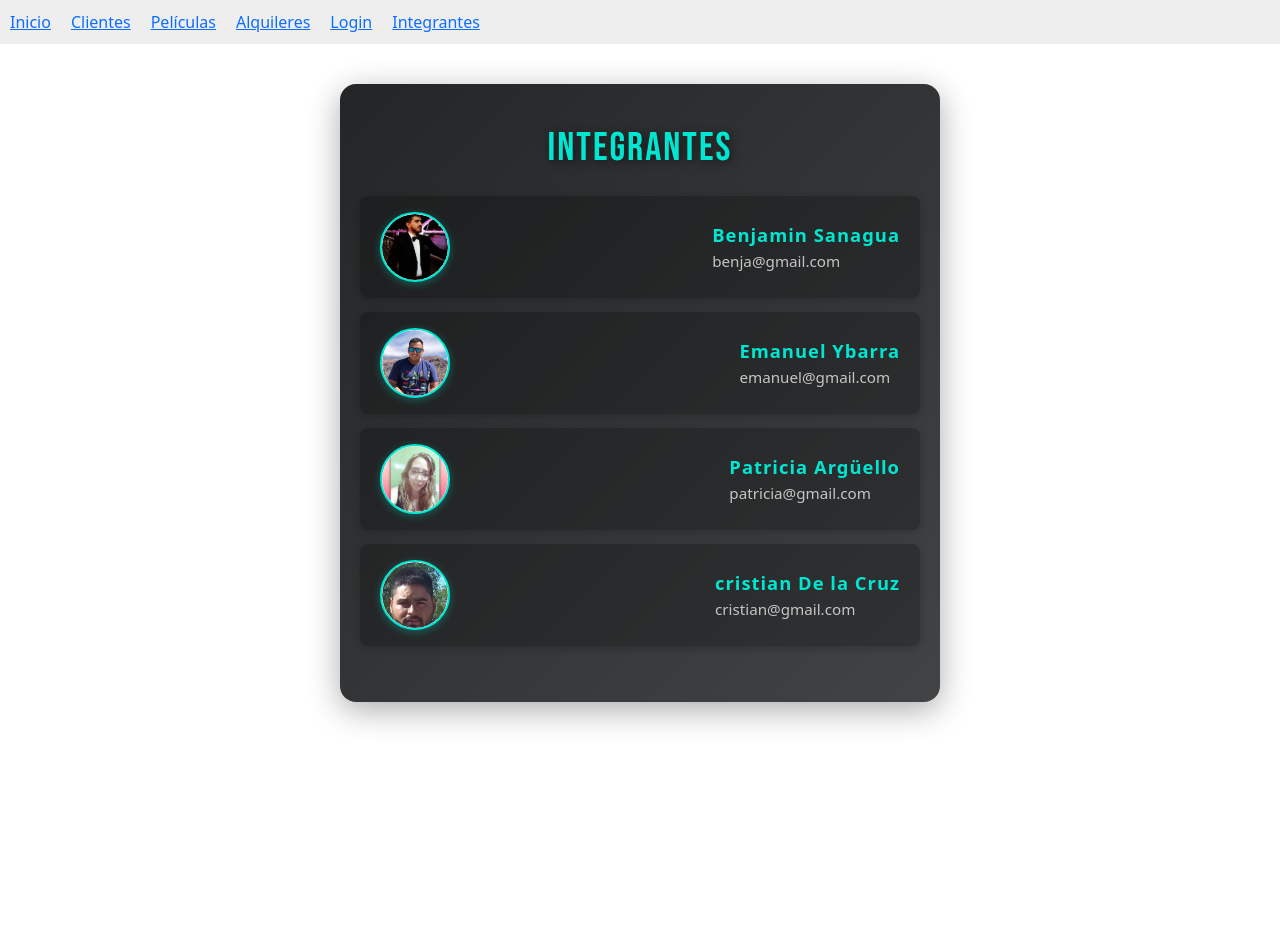
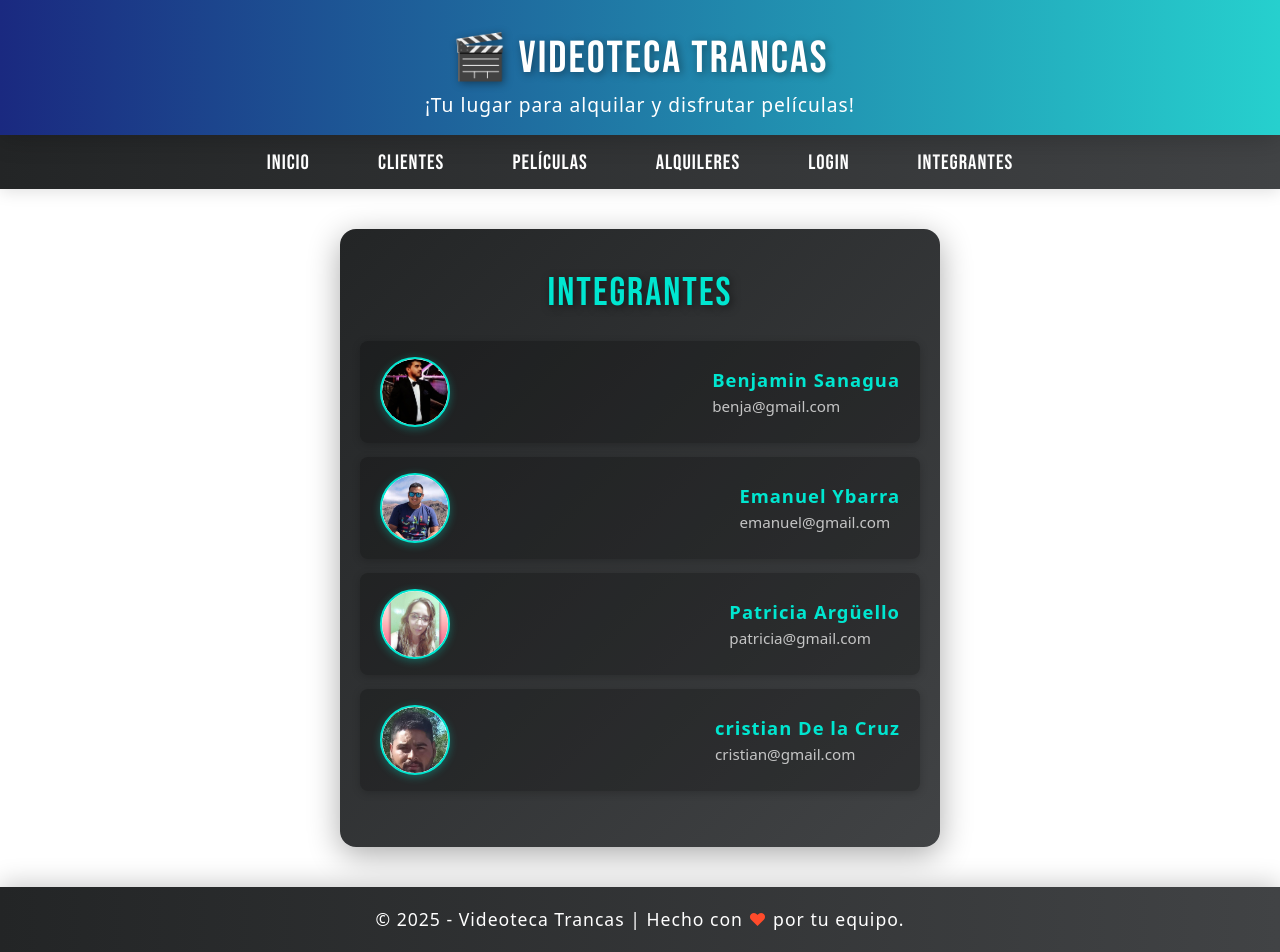
Before and after one commit to Pato-24/TP-FINAL-VIDEOTECA, a React (Vite) app: page /integrantes in a window 1280 px wide. Shown: the top 952 px of the page. Before the commit the page ends 800 px from the top, so only its background shows below. Built offline with nearby package versions, Linux system fonts and the light colour scheme; data requests are answered from the project's data file.

Commit message:
creacion de Header y Footer en Components, cambios en el home y app.jsx

```diff
--- a/src/App.jsx
+++ b/src/App.jsx
@@ -8,9 +8,13 @@ import HistorialClienteRoute from "./routes/HistorialCliente";
 import ProtectedRoute from "./routes/protectedroute";
 import Navbar from "./components/Navbar";
 import Integrantes from "./pages/Integrantes";
+import Footer from "./components/Footer";
+import Header from "./components/Header";
+
 function App() {
   return (
     <Router>
+      <Header />
       <Navbar />
       <Routes>
         <Route path="/home" element={<Home />} />
@@ -29,6 +33,7 @@ function App() {
         <Route path="/peliculas" element={<AdminPeliculas />} />
         <Route path="/integrantes" element={<Integrantes />} />
       </Routes>
+      <Footer />
     </Router>
   );
 }
--- /dev/null
+++ b/src/components/Footer.jsx
@@ -0,0 +1,12 @@
+import React from "react";
+import "./HeaderFooter.css";
+
+const Footer = () => (
+  <footer className="main-footer">
+    <p>
+      &copy; {new Date().getFullYear()} - Videoteca Trancas | Hecho con <span className="footer-heart">❤</span> por tu equipo.
+    </p>
+  </footer>
+);
+
+export default Footer;
--- /dev/null
+++ b/src/components/Header.jsx
@@ -0,0 +1,30 @@
+import React, { useEffect, useState } from "react";
+import "./HeaderFooter.css";
+
+const Header = () => {
+  const [hide, setHide] = useState(false);
+  const [lastScroll, setLastScroll] = useState(0);
+
+  useEffect(() => {
+    const handleScroll = () => {
+      const currentScroll = window.scrollY;
+      if (currentScroll > lastScroll && currentScroll > 60) {
+        setHide(true); // Oculta al bajar
+      } else {
+        setHide(false); // Muestra al subir
+      }
+      setLastScroll(currentScroll);
+    };
+    window.addEventListener("scroll", handleScroll);
+    return () => window.removeEventListener("scroll", handleScroll);
+  }, [lastScroll]);
+
+  return (
+    <header className={`main-header${hide ? " hide-header" : ""}`}>
+      <h1>🎬 Videoteca Trancas</h1>
+      <p>¡Tu lugar para alquilar y disfrutar películas!</p>
+    </header>
+  );
+};
+
+export default Header;
--- /dev/null
+++ b/src/components/HeaderFooter.css
@@ -0,0 +1,62 @@
+.main-header {
+  background: linear-gradient(90deg, #1a2980 0%, #26d0ce 100%);
+  color: #fff;
+  padding: 2rem 0 1rem 0;
+  text-align: center;
+  box-shadow: 0 4px 24px #0003;
+  position: sticky;
+  top: 0;
+  z-index: 1020;
+  transition: transform 0.4s;
+}
+
+.main-header.hide-header {
+  transform: translateY(-100%);
+}
+
+.main-header h1 {
+  font-family: 'Bebas Neue', Arial, sans-serif;
+  font-size: 2.8rem;
+  letter-spacing: 2px;
+  margin-bottom: 0.3rem;
+  text-shadow: 2px 2px 8px #0006;
+}
+
+.main-header p {
+  font-size: 1.2rem;
+  letter-spacing: 1px;
+  margin: 0;
+}
+
+@keyframes header-glow {
+  from { box-shadow: 0 4px 24px #26d0ce88; }
+  to   { box-shadow: 0 8px 32px #1a298088; }
+}
+
+.main-footer {
+  background: linear-gradient(90deg, #232526 0%, #414345 100%);
+  color: #fff;
+  text-align: center;
+  padding: 1.2rem 0 1rem 0;
+  font-size: 1.1rem;
+  letter-spacing: 1px;
+  box-shadow: 0 -4px 24px #0003;
+  width: 100%;
+  z-index: 1020;
+  margin-top: 0;
+}
+
+@keyframes footer-glow {
+  from { box-shadow: 0 -4px 24px #26d0ce88; }
+  to   { box-shadow: 0 -8px 32px #1a298088; }
+}
+
+.footer-heart {
+  color: #ff4b2b;
+  animation: heart-beat 1s infinite;
+}
+
+@keyframes heart-beat {
+  0%, 100% { transform: scale(1);}
+  50% { transform: scale(1.3);}
+}
--- a/src/components/Navbar.jsx
+++ b/src/components/Navbar.jsx
@@ -1,27 +1,28 @@
 import React from "react";
 import { Link } from "react-router-dom";
+import "./NavbarCustom.css";
 
 const Navbar = () => {
   return (
-    <nav style={{ padding: "10px", background: "#eee" }}>
-      <ul style={{ display: "flex", listStyle: "none", gap: "20px", margin: 0, padding: 0 }}>
+    <nav className="navbar-custom">
+      <ul className="navbar-list">
         <li>
-          <Link to="/home">Inicio</Link>
+          <Link className="navbar-link" to="/home">Inicio</Link>
         </li>
         <li>
-          <Link to="/clientes">Clientes</Link>
+          <Link className="navbar-link" to="/clientes">Clientes</Link>
         </li>
         <li>
-          <Link to="/peliculas">Películas</Link>
+          <Link className="navbar-link" to="/peliculas">Películas</Link>
         </li>
         <li>
-          <Link to="/alquileres">Alquileres</Link>
+          <Link className="navbar-link" to="/alquileres">Alquileres</Link>
         </li>
         <li>
-          <Link to="/login">Login</Link>
+          <Link className="navbar-link" to="/login">Login</Link>
         </li>
         <li>
-          <Link to="/integrantes">Integrantes</Link>
+          <Link className="navbar-link" to="/integrantes">Integrantes</Link>
         </li>
       </ul>
     </nav>
--- /dev/null
+++ b/src/components/NavbarCustom.css
@@ -0,0 +1,57 @@
+.navbar-custom {
+  background: linear-gradient(90deg, #232526 0%, #414345 100%);
+  padding: 0.7rem 0;
+  box-shadow: 0 2px 16px #0002;
+  position: sticky;
+  top: 0;
+  z-index: 100;
+}
+
+.navbar-list {
+  display: flex;
+  justify-content: center;
+  align-items: center;
+  gap: 32px;
+  list-style: none;
+  margin: 0;
+  padding: 0;
+}
+
+.navbar-link {
+  color: #fff;
+  font-family: 'Bebas Neue', Arial, sans-serif;
+  font-size: 1.3rem;
+  letter-spacing: 1px;
+  text-decoration: none;
+  padding: 8px 18px;
+  border-radius: 8px;
+  transition:
+    background 0.3s cubic-bezier(.4,2,.6,1),
+    color 0.3s,
+    transform 0.2s;
+  position: relative;
+  overflow: hidden;
+}
+
+.navbar-link::after {
+  content: "";
+  display: block;
+  position: absolute;
+  left: 50%;
+  bottom: 0;
+  width: 0;
+  height: 3px;
+  background: linear-gradient(90deg, #26d0ce 0%, #1a2980 100%);
+  transition: width 0.3s cubic-bezier(.4,2,.6,1), left 0.3s cubic-bezier(.4,2,.6,1);
+}
+
+.navbar-link:hover, .navbar-link:focus {
+  background: #26d0ce33;
+  color: #26d0ce;
+  transform: translateY(-2px) scale(1.07);
+}
+
+.navbar-link:hover::after, .navbar-link:focus::after {
+  width: 100%;
+  left: 0;
+}
--- a/src/pages/Home.jsx
+++ b/src/pages/Home.jsx
@@ -27,7 +27,7 @@ const Home = () => {
           textShadow: "2px 2px 8px #0008",
         }}
       >
-        Videoteca Trancas - Catálogo de Películas
+        Catálogo de Películas
       </h1>
       <div className="alert alert-warning text-center fw-bold mb-5 animate__animated animate__fadeIn">
         Para alquilar alguna de estas películas, debes registrarte o iniciar sesión.
```
